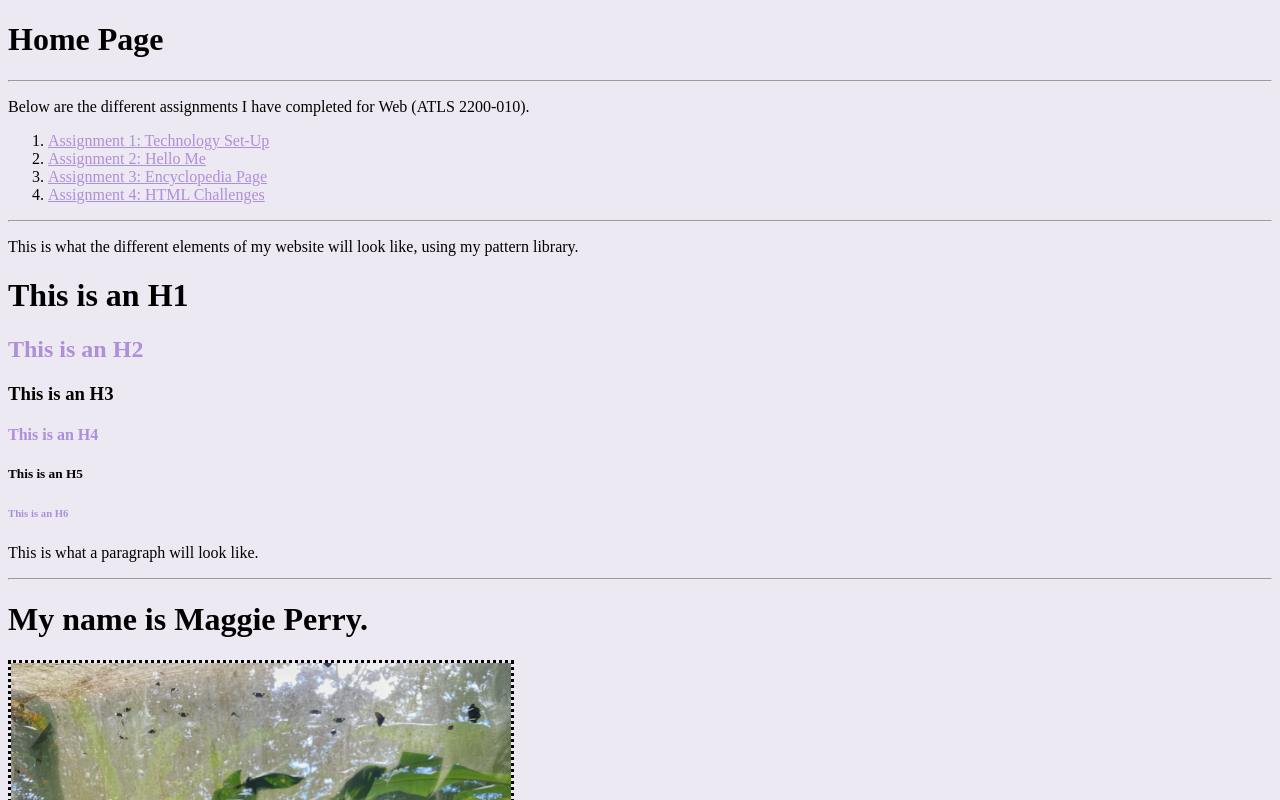
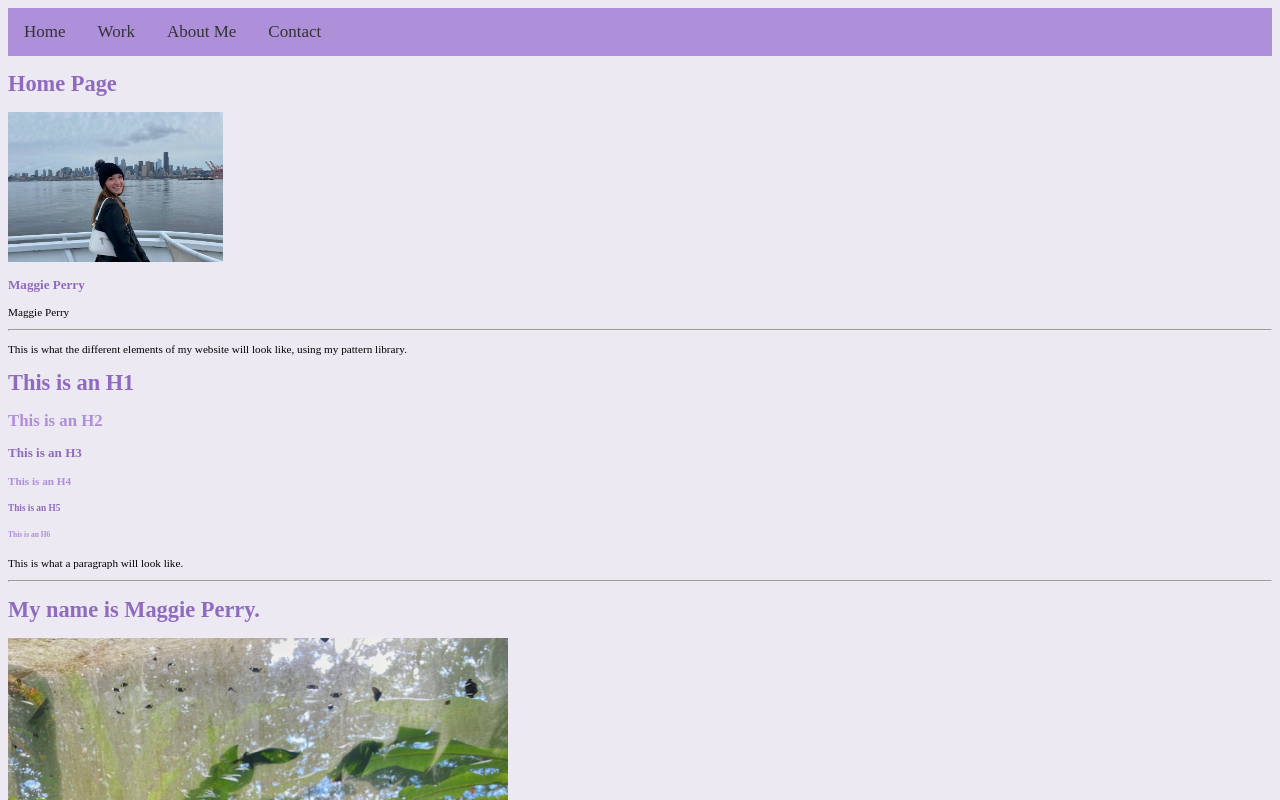
Before and after one commit to MPerry00/mperry00.github.io, a plain HTML site: page index.html in a window 1280 px wide. Shown: the top 800 px of the page. Drawn offline with Linux system fonts and the light colour scheme.

Commit message:
assignment8_update

```diff
--- a/css/styles.css
+++ b/css/styles.css
@@ -1,57 +1,66 @@
-body {
-  background-color:#EDE9F2
+body{
+  background-color: #EDE9F2
 }
 
-h1 {
+h1, h3, h5 {
   font-family: Serif;
-  color: ##8E6BBF;
+  color: #8E6BBF;
   font-style:normal
 }
 
-h2 {
+h2, h4, h6 {
   font-family: Serif;
-  color: #AE8FD9
+  color: #AE8FD9;
+  font-style:normal;
 }
 
-h3 {
-  font-family: Serif;
-  color: ##8E6BBF
+.topNav {
+  background-color: #AE8FD9;
+  overflow: hidden
 }
 
-h4 {
-  font-family: Serif;
-  color: #AE8FD9
+.topNav a{
+  float: left;
+  display: block;
+  color: #333;
+  text-align: center;
+  padding: 14px 16px;
+  text-decoration: none;
+  font-size: 17px;
 }
 
-h5 {
-  font-family: Serif;
-  color: ##8E6BBF
+.topNav a.active {
+  background-color: #8E6BBF;
+  color:white;
 }
 
-h6 {
-  font-family: Serif;
-  color: #AE8FD9
+.topNav .icon {
+  display:none;
 }
 
-p {
-  font-family: Serif;
-  color: black
+
+@media screen and (max-width:400px) {
+  html {font-size: 70%;
+    flex:100%;
+    flex-flow: column wrap;
+  }
+  img {
+    max-width: 100%
+  }
+  .topNav a:not (:first-child) {
+    display:none;
+  }
+  .topNav a.icon {
+    float: right;
+    display:block;
+  }
 }
 
-a {
-  font-family: Serif;
-  color: #AE8FD9
+@media screen and (max-width:1900px) {
+  html {
+    font-size: 70%;
+    flex:100%;
+    flex-flow: column wrap;
+
+  }
 }
-
-a:hover{
-  color: #95BBBF;
-}
-
-hr {
-  color: #8E6BBF;
-  text-shadow: 0px 50px #D2BBF2
-}
-
-img {
-  border: dotted
-}
--- /dev/null
+++ b/css/stylesheet.css
@@ -0,0 +1,25 @@
+p {
+  color: red;
+  text-align: center;
+}
+
+#test-id-1 {
+  color:purple;
+}
+
+h1 {
+  font-style: italic;
+  font-size: 300%;
+}
+
+.test-class{
+  text-shadow:2px 2px blue;
+}
+
+a:hover {
+  color:white;
+}
+
+p::first-letter{
+  font-size: 500%
+}
--- a/index.html
+++ b/index.html
@@ -8,17 +8,21 @@
     </style>
   </head>
   <body>
+    <div class="topNav">
+        <a href="http://mperry00.github.io/index.html">Home</a>
+        <a href="http://mperry00.github.io/pastwork.html">Work</a>
+        <a href="http://mperry00.github.io/aboutme.html">About Me</a>
+        <a href="http://mperry00.github.io/contact.html">Contact</a>
+    </div>
     <h1>Home Page</h1>
-    <div>
-    <hr>
-    <p>Below are the different assignments I have completed for Web (ATLS 2200-010).</p>
-    <ol>
-      <li><a href="http://mperry00.github.io/assignment1.html">Assignment 1: Technology Set-Up</a></li>
-      <li><a href="http://mperry00.github.io/assignment2.html">Assignment 2: Hello Me</a></li>
-      <li><a href="http://mperry00.github.io/assignment3.html">Assignment 3: Encyclopedia Page</a></li>
-      <li><a href="http://mperry00.github.io/assignment4.html">Assignment 4: HTML Challenges</a></li>
-    </ol>
+    <div class="intro">
+      <div class="leftPannel">
+        <img src="img/mePicture.jpg" alt="Photo of Maggie Perry." style="width:215px;height:150px">
+        <h3>Maggie Perry</h3>
+        <p>Maggie Perry</p>
+      </div>
     </div>
+
     <div>
       <hr>
       <p>This is what the different elements of my website will look like, using my pattern library.</p>
```
Also changed, not shown: img/mePicture.jpg (added).
